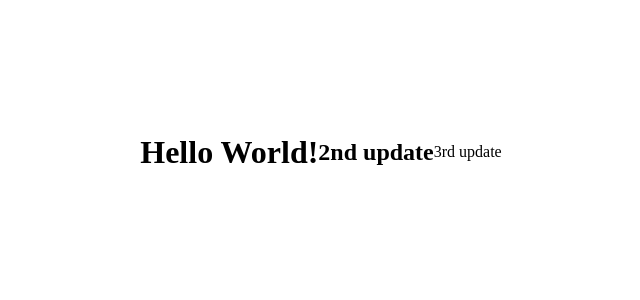
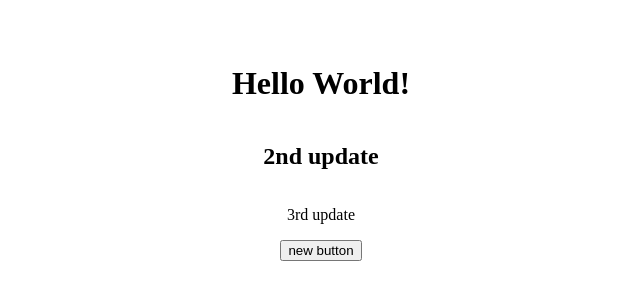
Before and after one commit to Ghaith-Alqattan/test1, a plain HTML site: page index.html in a window 1280 px wide. Shown: the part 256-556 px from the top of the page, without its empty margins (319-959 px from the left). Drawn offline with Linux system fonts and the light colour scheme.

Commit message:
new button update

```diff
--- a/index.html
+++ b/index.html
@@ -13,11 +13,13 @@
         justify-content: center;
         align-items: center;
         height: 100vh;
+        flex-direction: column;
       "
     >
       <h1>Hello World!</h1>
       <h2>2nd update</h2>
       <p>3rd update</p>
+      <button>new button</button>
     </div>
   </body>
 </html>
```
